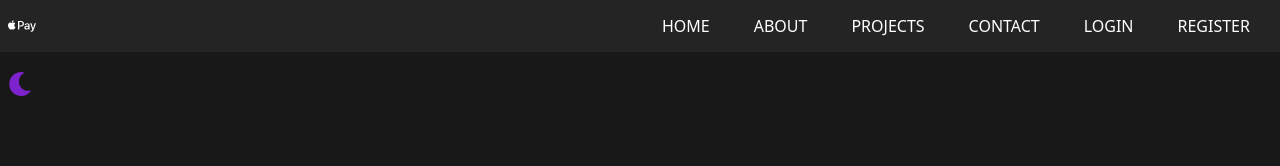
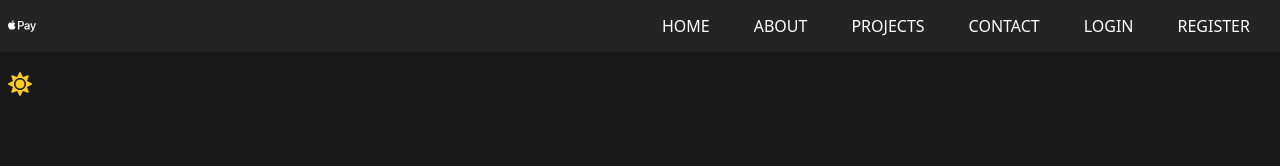
Before and after one commit to HorotanGelu/gelu-horotan, a Next.js app: page / in a window 1280 px wide. Shown: the top 166 px of the page. Built offline with nearby package versions, Linux system fonts and the light colour scheme.

Commit message:
Dark mode colors reworked

```diff
--- a/src/components/DarkMode.tsx
+++ b/src/components/DarkMode.tsx
@@ -6,8 +6,13 @@ const DarkMode = () => {
   const [darkTheme, setDarkTheme] = useDarkMode()
   const handleMode = () => setDarkTheme(!darkTheme)
   return (
-    <span onClick={handleMode} className='absolute py-5 px-2 text-purple-700'>
-      {darkTheme ? <FaIcons.FaSun size='24' /> : <FaIcons.FaMoon size='24' />}
+    <span
+      onClick={handleMode}
+      className={`absolute py-5 px-2  ${
+        darkTheme ? 'text-primary' : 'text-yellow-400'
+      }`}
+    >
+      {darkTheme ? <FaIcons.FaMoon size='24' /> : <FaIcons.FaSun size='24' />}
     </span>
   )
 }
```
